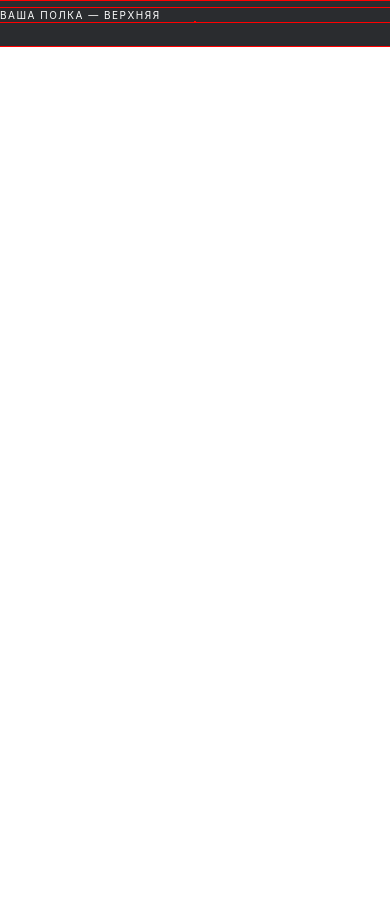
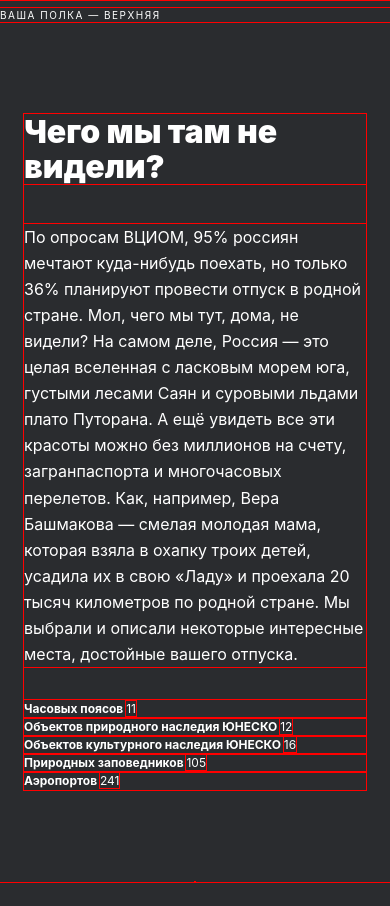
Before and after one commit to 89373611988/russia-travel, a plain HTML site: page index.html in a window 390 px wide. Shown: the part 616-1522 px from the top of the page. Before the commit the page ends 844 px from the top, so only its background shows below. Drawn offline with Linux system fonts and the light colour scheme; a web font is replaced by a local one.

Commit message:
секция intro

```diff
--- /dev/null
+++ b/blocks/intro/__item/intro__item.css
@@ -0,0 +1,3 @@
+.intro__item {
+  list-style-type: none;
+}
--- /dev/null
+++ b/blocks/intro/__list/intro__list.css
@@ -0,0 +1,7 @@
+.intro__list {
+  margin: 0;
+  padding: 0;
+  font-weight: bold;
+  font-size: 12px;
+  line-height: 18px;
+}
--- /dev/null
+++ b/blocks/intro/__number/intro__number.css
@@ -0,0 +1,3 @@
+.intro__number {
+  font-weight: normal;
+}
--- /dev/null
+++ b/blocks/intro/__text/intro__text.css
@@ -0,0 +1,5 @@
+.intro__text {
+  font-size: 16px;
+  line-height: 163%;
+  margin: 40px 0 33px;
+}
--- /dev/null
+++ b/blocks/intro/__title/intro__title.css
@@ -0,0 +1,20 @@
+.intro__title {
+  margin: 0;
+  font-weight: 900;
+  font-size: 54px;
+  line-height: 58px;
+}
+
+@media (max-width: 768px) {
+  .intro__title {
+    font-size: 40px;
+    line-height: 40px;
+  }
+}
+
+@media (max-width: 400px) {
+  .intro__title {
+    font-size: 32px;
+    line-height: 35px;
+  }
+}
--- /dev/null
+++ b/blocks/intro/intro.css
@@ -0,0 +1,25 @@
+.intro {
+  max-width: 690px;
+}
+
+@media (max-width: 1024px) {
+  .intro {
+    margin-left: 48px;
+  }
+}
+
+@media (max-width: 768px) {
+  .intro {
+    max-width: 720px;
+    margin-left: 24px;
+    margin-right: 24px;
+  }
+}
+
+@media (max-width: 320px) {
+  .intro {
+    max-width: 288px;
+    margin-left: 16px;
+    margin-right: 16px;
+  }
+}
--- /dev/null
+++ b/blocks/page/__intro/page__intro.css
@@ -0,0 +1,3 @@
+.page__intro {
+  margin: 92px 0;
+}
--- a/index.html
+++ b/index.html
@@ -25,7 +25,28 @@
           <p class="lead__subtitle">Настоящая страна не в выпусках новостей, а здесь.</p>
           <img src="./images/lead-polka.jpg" alt="Отдых в вагоне" class="lead__image">
           <p class="lead__caption">ваша полка — верхняя</p>
+        </section>
 
+        <section class="intro page__intro">
+          <h2 class="intro__title">Чего мы там не видели?</h2>
+          <p class="intro__text">По опросам ВЦИОМ, 95% россиян мечтают куда-нибудь поехать, но только 36% планируют провести отпуск в родной стране. Мол, чего мы тут, дома, не видели? На самом деле, Россия — это целая вселенная с ласковым морем юга, густыми лесами Саян и суровыми льдами плато Путорана. А ещё увидеть все эти красоты можно без миллионов на счету, загранпаспорта и многочасовых перелетов. Как, например, Вера Башмакова — смелая молодая мама, которая взяла в охапку троих детей, усадила их в свою «Ладу» и проехала 20 тысяч километров по родной стране. Мы выбрали и описали некоторые интересные места, достойные вашего отпуска.</p>
+          <ul class="intro__list">
+            <li class="intro__item">Часовых поясов
+              <span class="intro__number">11</span>
+            </li>
+            <li class="intro__item">Объектов природного наследия ЮНЕСКО
+              <span class="intro__number">12</span>
+            </li>
+            <li class="intro__item">Объектов культурного наследия ЮНЕСКО
+              <span class="intro__number">16</span>
+            </li>
+            <li class="intro__item">Природных заповедников
+              <span class="intro__number">105</span>
+            </li>
+            <li class="intro__item">Аэропортов
+              <span class="intro__number">241</span>
+            </li>
+          </ul>
         </section>
       </main>
 
--- a/pages/index.css
+++ b/pages/index.css
@@ -2,6 +2,7 @@
 
 @import url("../blocks/page/page.css");
 @import url("../blocks/page/__header/page__header.css");
+@import url("../blocks/page/__intro/page__intro.css");
 
 @import url("../blocks/header/header.css");
 @import url("../blocks/header/__logo/header__logo.css");
@@ -17,4 +18,11 @@
 @import url("../blocks/lead/__image/lead__image.css");
 @import url("../blocks/lead/__caption/lead__caption.css");
 
+@import url("../blocks/intro/intro.css");
+@import url("../blocks/intro/__title/intro__title.css");
+@import url("../blocks/intro/__text/intro__text.css");
+@import url("../blocks/intro/__list/intro__list.css");
+@import url("../blocks/intro/__item/intro__item.css");
+@import url("../blocks/intro/__number/intro__number.css");
+
 @import url("../fonts/Inter\ Web");
```
